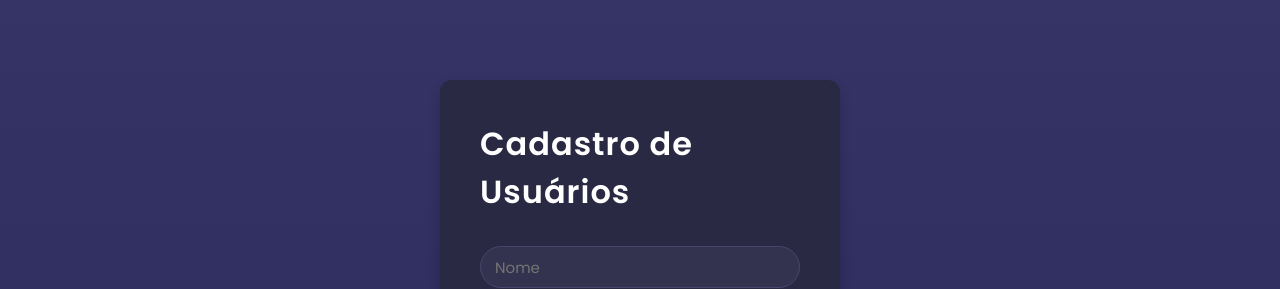
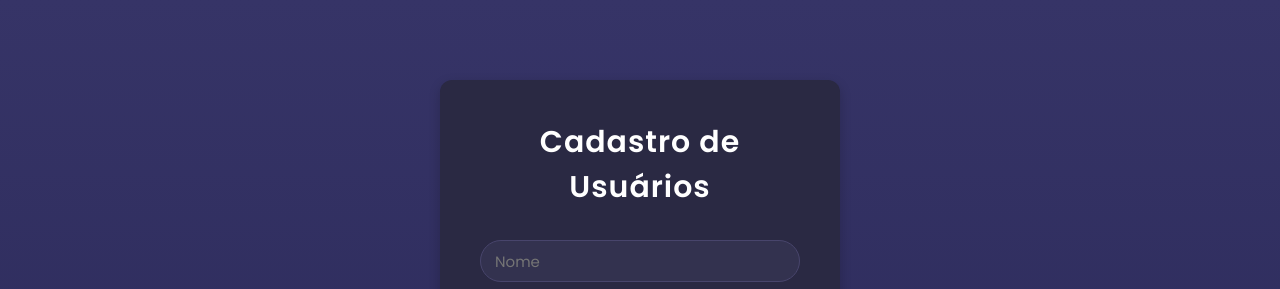
Before and after one commit to viitorfernandess/cadastro-de-usuarios, a React (Vite) app in the folder cadastro-usuarios/: page / in a window 1280 px wide. Shown: the top 289 px of the page. Built offline with nearby package versions, Linux system fonts and the light colour scheme.

Commit message:
Cadasatro de usuários

```diff
--- a/cadastro-usuarios/src/pages/Home/styles.css
+++ b/cadastro-usuarios/src/pages/Home/styles.css
@@ -1,4 +1,3 @@
-
 :root {
     --bg-color: #1e1e2f;
     --card-color: #2a2943;
@@ -32,11 +31,12 @@ body {
 
 /* Título */
 h1 {
-  font-size: 2rem;
+    font-size: 30px;
     font-weight: 600;
     color: var(--text-color);
     margin-bottom: 10px;
     letter-spacing: 1px;
+    text-align: center;
 }
 
 /* Formulário */
```
Lines whose indentation alone changed are shown as unchanged.
